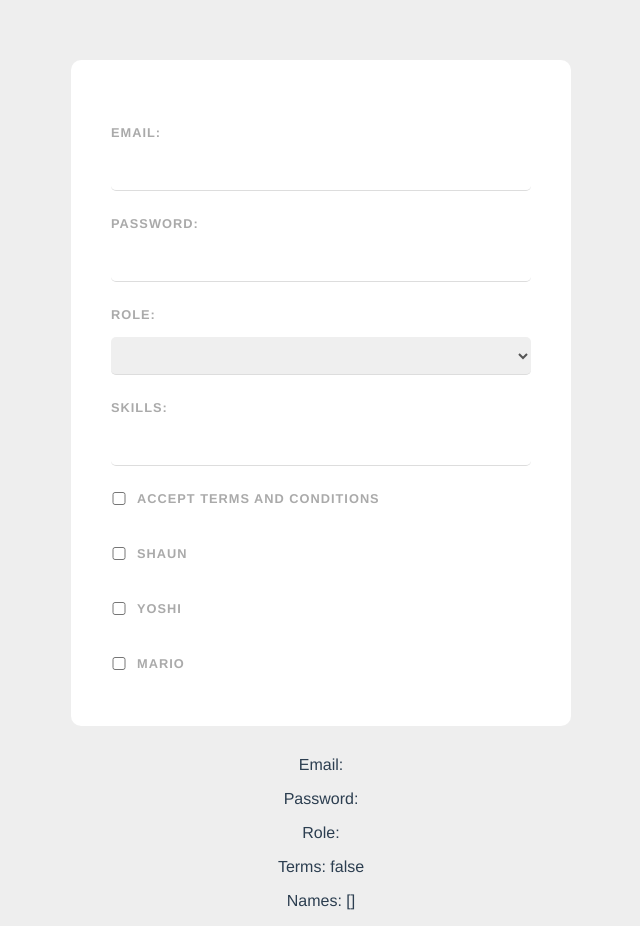
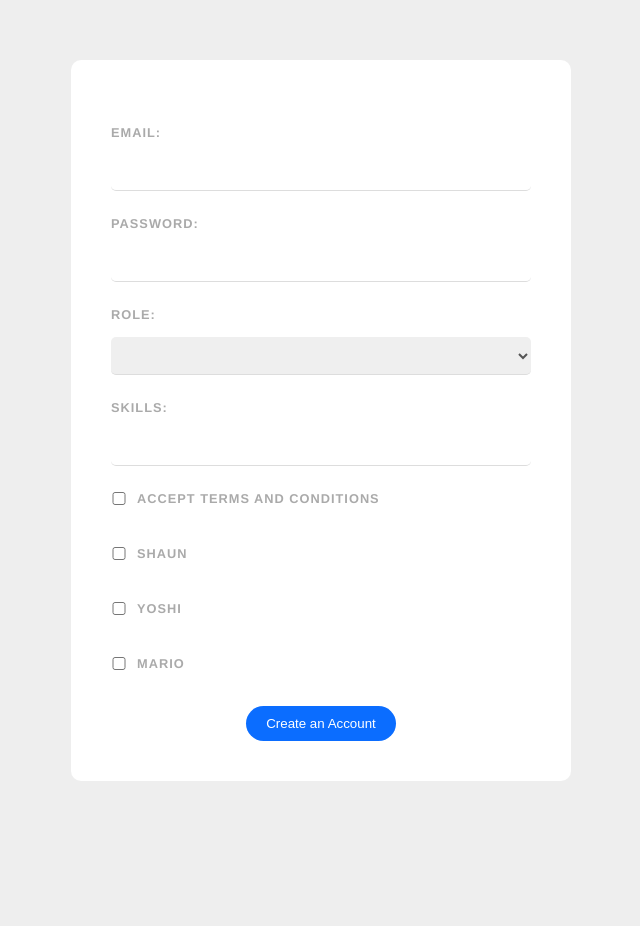
Before and after one commit to PedroHamzehT/web-form, a Vue app: page / in a window 1280 px wide. Shown: the whole page, without its empty margins (319-959 px from the left). After the commit the page ends 811 px from the top, so only its background shows below. Built offline with nearby package versions, Linux system fonts and the light colour scheme.

Commit message:
Finish the form adding the submit and a password validation

```diff
--- a/src/components/SignupForm.vue
+++ b/src/components/SignupForm.vue
@@ -1,10 +1,13 @@
 <template>
-  <form>
+  <form @submit.prevent="handleSubmit">
     <label>Email: </label>
     <input type="email" required v-model="email">
 
     <label>Password: </label>
     <input type="password" required v-model="password">
+    <div v-if="passwordError" class="error">
+      {{ passwordError }}
+    </div>
 
     <label>Role: </label>
     <select v-model="role">
@@ -35,14 +38,12 @@
       <input type="checkbox" value="Mario" v-model="names">
       <label>Mario</label>
     </div>
+
+    <div class="submit">
+      <button type="submit">Create an Account</button>
+    </div>
   </form>
-
-  <p>Email: {{ email }} </p>
-  <p>Password: {{ password }} </p>
-  <p>Role: {{ role }} </p>
-  <p>Terms: {{ terms }}</p>
-  <p>Names: {{ names }}</p>
-</template>
+</template>/
 
 <script>
 export default {
@@ -54,7 +55,8 @@ export default {
       terms: false,
       names: [],
       tempSkill: '',
-      skills: []
+      skills: [],
+      passwordError: '',
     }
   },
   methods: {
@@ -69,6 +71,18 @@ export default {
     },
     deleteSkill(skill) {
       this.skills = this.skills.filter(item => (item !== skill))
+    },
+    handleSubmit() {
+      // validate password
+      this.passwordError = this.password.length > 5 ? '' : 'Password must be at least 6 chars long'
+      if(!this.passwordError) {
+        console.log('Email: ' + this.email)
+        console.log('Password: ' + this.password)
+        console.log('Role: ' + this.role)
+        console.log('Terms: ' + this.terms)
+        console.log('Names: ' + this.names)
+        console.log('Skills: ' + this.skills)
+      }
     }
   }
 }
```
